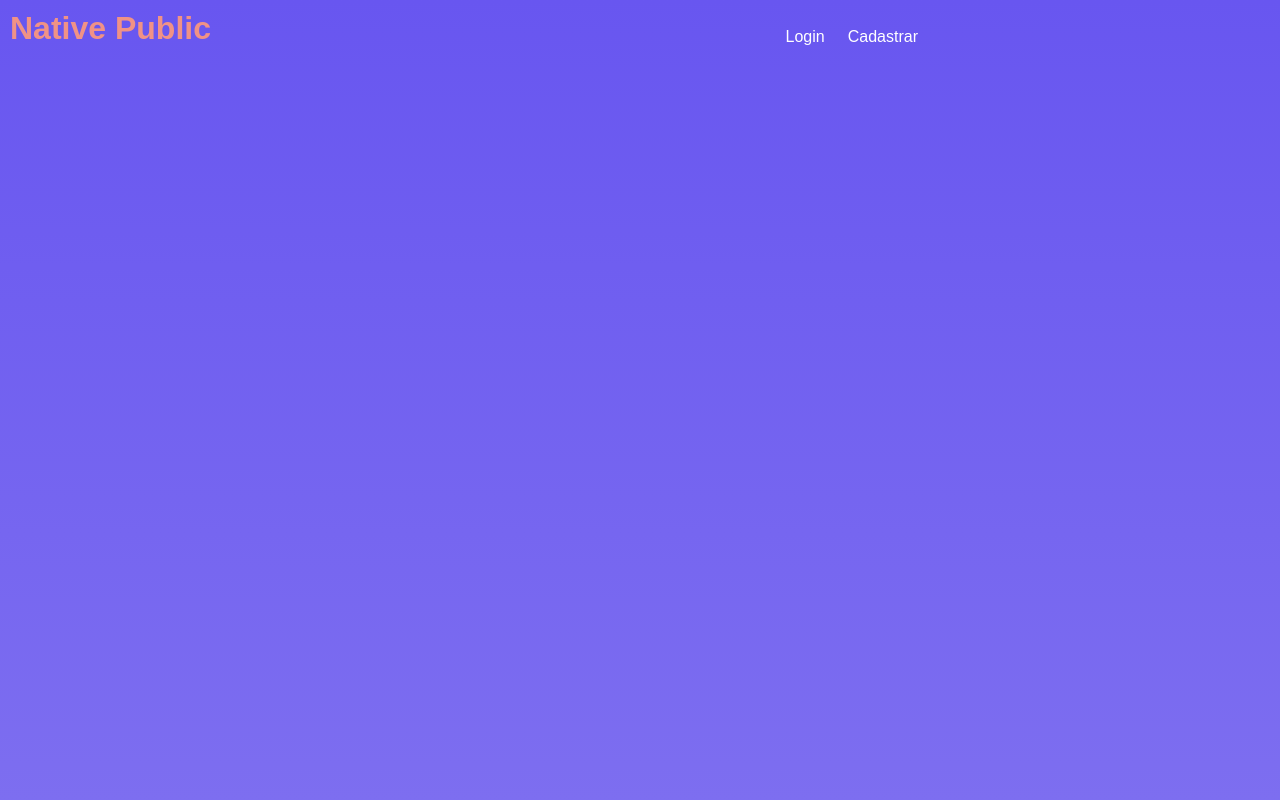
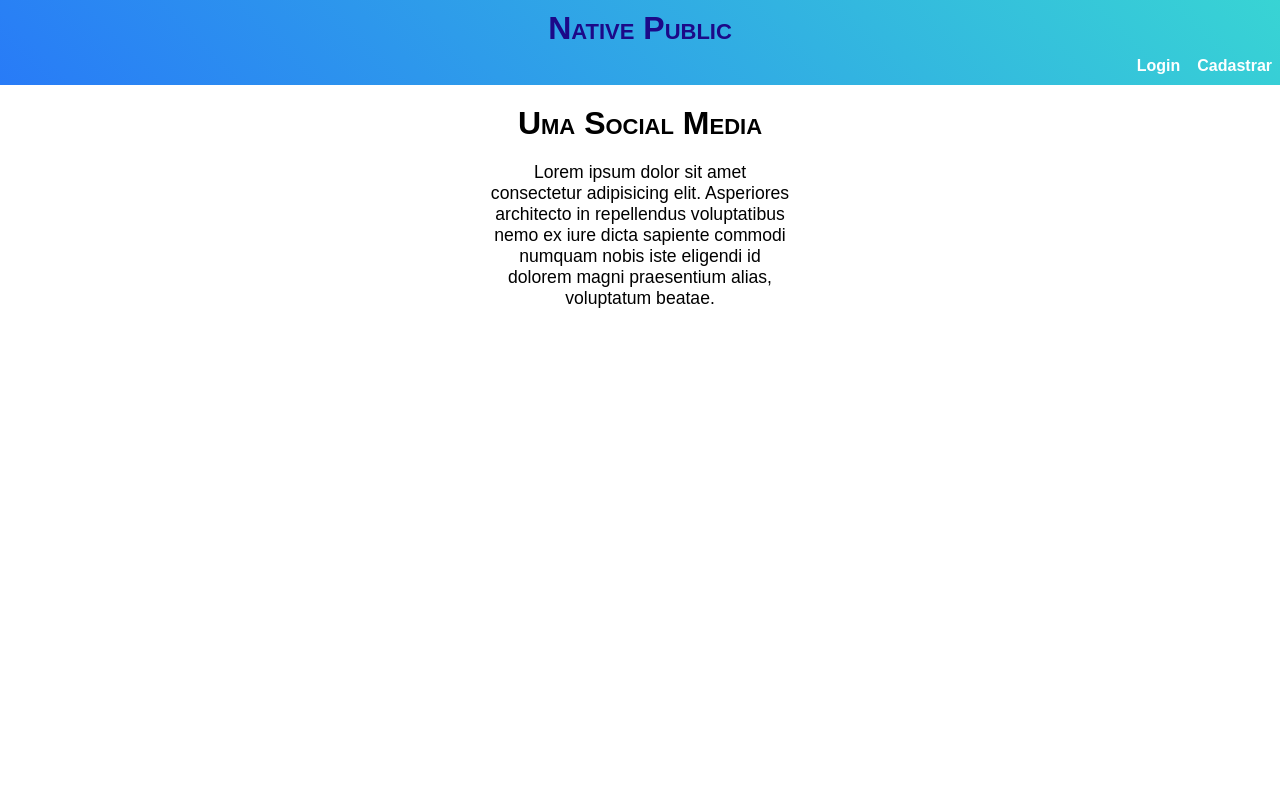
Before and after one commit to micaelsilvasouza/projeto-php-social, a PHP site: page / in a window 1280 px wide. Run offline with PHP 8.4, Linux system fonts and the light colour scheme.

Commit message:
Atualização de estilo

```diff
--- a/css/style.css
+++ b/css/style.css
@@ -14,33 +14,33 @@
 }
 
 :root{
-    --cor1: #6856F0;
+    --cor1: #287bf7;
     --cor2: #DC05FF;
-    --cor3: #F09286;
+    --cor3: #1c0988;
     --cor4: #015958;
-    --cor5: #7D6EF0;
+    --cor5: #38d4d4;
 }
 
 body{
     width: 100vw;
     height: 100vh;
-    background-image: linear-gradient(to bottom,var(--cor1), var(--cor5));
+
 }
 
 header{
-    display: flex;
+    background-image: linear-gradient(45deg,var(--cor1), var(--cor5));
+    padding-bottom: 10px;
 }
 
 h1{
     color: var(--cor3);
+    text-align: center;
     font-family: sans-serif;
+    font-variant: small-caps;
     padding: 10px;
 }
 
 nav{
-    padding-right: 10px;
-    padding-top: 28px;
-    width: 55%;
     text-align: right;
 }
 
@@ -49,13 +49,35 @@ nav > a{
     text-decoration: none;
     font-size: 1em;
     font-family: sans-serif;
+    font-weight: 900;
     color: white;
-    margin-left: 5px;
-    padding: 7px;
+    margin-right: 3px;
+    padding: 5px;
     border-radius: 10px;
     text-align: right;
 }
 
 nav>a:active{
-    background-color: var(--cor5);
+    background-color: var(--cor1);
+
 }
+
+main{
+    background-color: wh;
+    margin-top: 10px;
+}
+
+main> h1{
+    text-align: center;
+    color: black;
+}
+
+main >p{
+    font-family: sans-serif;
+    font-size: 1.1em;
+    text-align: center;
+    color: black;
+    margin:auto;
+    padding: 10px;
+    width: 300px;
+}
--- a/index.html
+++ b/index.html
@@ -14,5 +14,10 @@
             <a href="#">Cadastrar</a>
         </nav>
     </header>
+
+    <main>
+        <h1>Uma Social Media</h1>
+        <p>Lorem ipsum dolor sit amet consectetur adipisicing elit. Asperiores architecto in repellendus voluptatibus nemo ex iure dicta sapiente commodi numquam nobis iste eligendi id dolorem magni praesentium alias, voluptatum beatae.</p>
+    </main>
 </body>
 </html>
```
